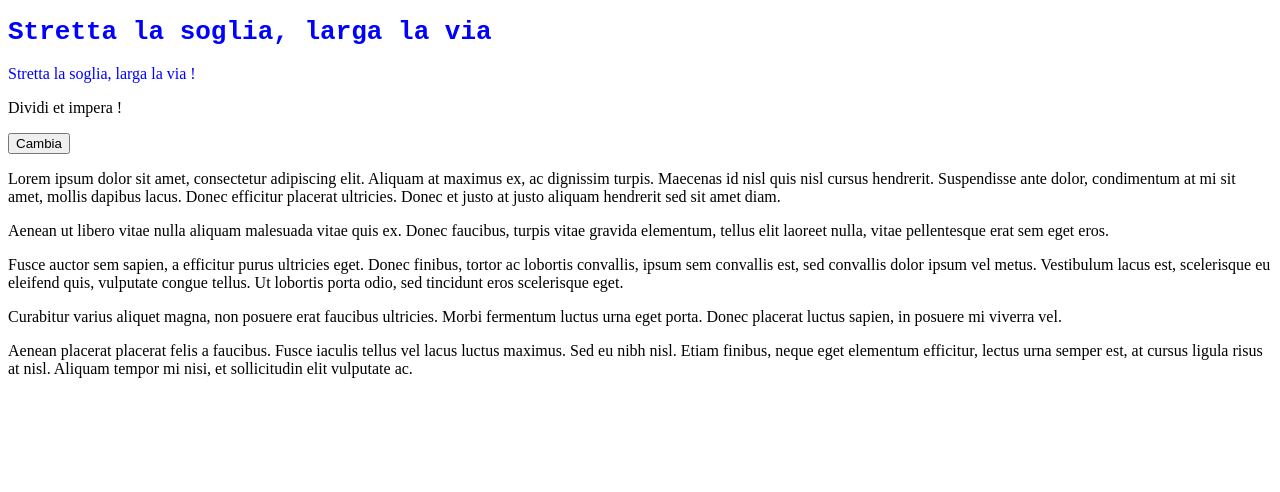
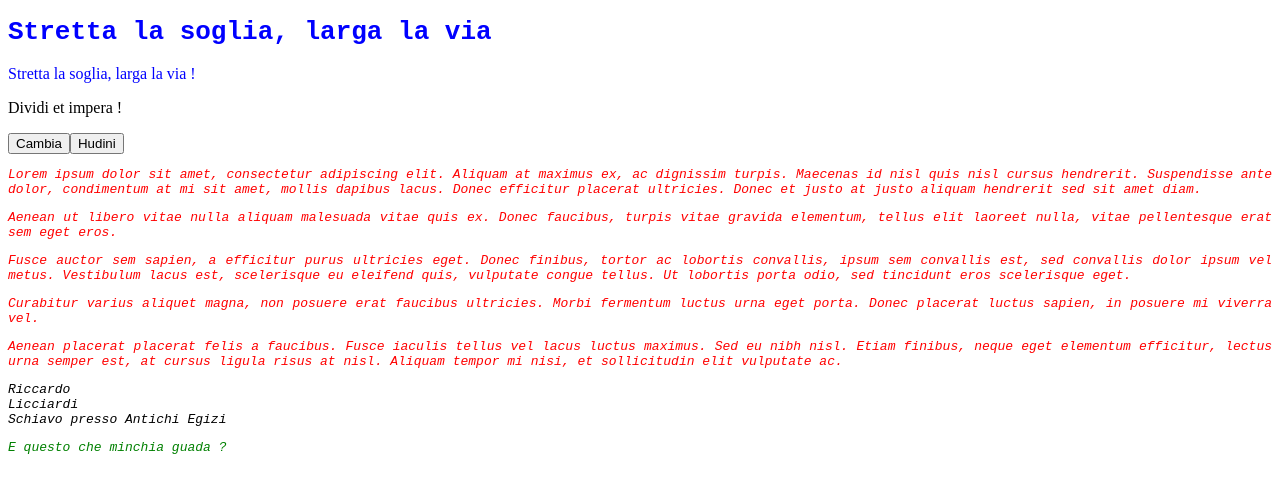
Before and after one commit to riccardo-licciardi/angular-class-v1, an Angular app: page / in a window 1280 px wide. Shown: the top 492 px of the page. Built offline with nearby package versions, Linux system fonts and the light colour scheme.

Commit message:
ngIf, ngFor e ngSwtich wip

```diff
--- a/src/app/app.component.html
+++ b/src/app/app.component.html
@@ -3,7 +3,8 @@
 <p [ngClass]="{'classeTest': x}">Dividi et impera !</p>
 <button (click)="cambiaBoolean()">Cambia</button>
 
-<div>
+<button (click)="cambiaIf()">Hudini</button>
+<div *ngIf="y" [ngClass]="{'classeTestRed': true}">
     <p [ngClass]="{'classeTest': x}">Lorem ipsum dolor sit amet, consectetur adipiscing elit. Aliquam at maximus ex, ac dignissim turpis. Maecenas id nisl quis nisl cursus hendrerit. Suspendisse ante dolor, condimentum at mi sit amet, mollis dapibus lacus. Donec efficitur placerat ultricies.
         Donec et justo at justo aliquam hendrerit sed sit amet diam.</p>
     <p [ngClass]="{'classeTest': x}">Aenean ut libero vitae nulla aliquam malesuada vitae quis ex. Donec faucibus, turpis vitae gravida elementum, tellus elit laoreet nulla, vitae pellentesque erat sem eget eros. </p>
@@ -12,5 +13,13 @@
     <p [ngClass]="{'classeTest': x}">Curabitur varius aliquet magna, non posuere erat faucibus ultricies. Morbi fermentum luctus urna eget porta. Donec placerat luctus sapien, in posuere mi viverra vel.</p>
     <p [ngClass]="{'classeTest': x}">Aenean placerat placerat felis a faucibus. Fusce iaculis tellus vel lacus luctus maximus. Sed eu nibh nisl. Etiam finibus, neque eget elementum efficitur, lectus urna semper est, at cursus ligula risus at nisl. Aliquam tempor mi nisi, et sollicitudin
         elit vulputate ac.</p>
+</div>
 
+<div [ngClass]="{'classeTest': true}" *ngFor="let riccardo of lista">
+    {{riccardo.nome}} {{riccardo.cognome}} {{riccardo.professione}}
 </div>
+
+<div [ngSwitch]="'E questo che minchia guada ?'" [ngClass]="{'classeTestGreen': true}">
+    <p *ngSwitchCase="'Gianluca! Dai cazzo, nun poi esse cosi stronzo'" [ngClass]="{'classeTest': x}">Gianluca! Dai cazzo, nun poi esse cosi stronzo</p>
+    <p *ngSwitchCase="'E questo che minchia guada ?'" [ngClass]="{'classeTest': x}">E questo che minchia guada ?</p>
+</div>
--- a/src/app/app.component.scss
+++ b/src/app/app.component.scss
@@ -10,3 +10,19 @@ h1 {
     font-family: monospace;
     font-style: oblique;
 }
+
+.classeTestRed {
+    font-size: 13px;
+    color: red;
+    text-align: justify;
+    font-family: monospace;
+    font-style: oblique;
+}
+
+.classeTestGreen {
+    font-size: 13px;
+    color: green;
+    text-align: justify;
+    font-family: monospace;
+    font-style: oblique;
+}
--- a/src/app/app.component.ts
+++ b/src/app/app.component.ts
@@ -15,9 +15,20 @@ riccardo: Caratteristiche={
   altezza:184,
   bello:true
 }
+
 x: boolean= false
-
 cambiaBoolean(){
   this.x=!this.x
 }
+
+y:boolean=true
+cambiaIf(){
+  this.y=!this.y
 }
+
+lista: any[]=[
+{nome:"Riccardo"},
+{cognome:"Licciardi"},
+{professione:"Schiavo presso Antichi Egizi"}
+]
+}
```
